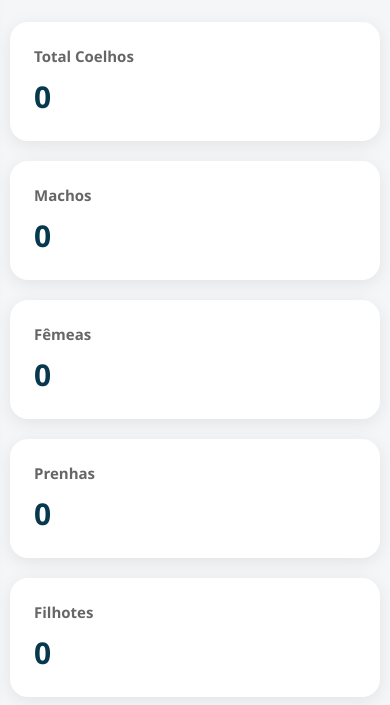
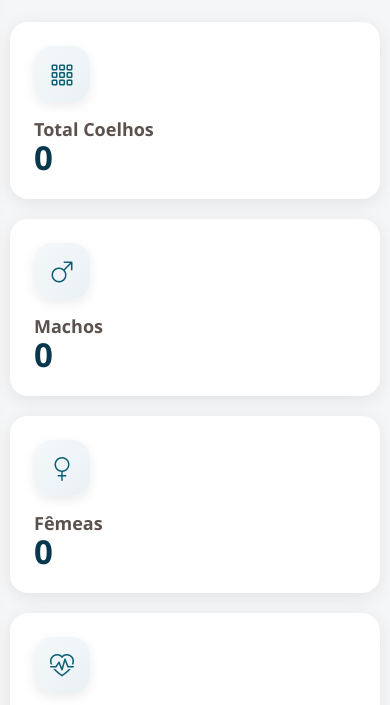
Before and after one commit to kauanzxzx/vincent-criatorio, a plain HTML site: page frontend/index.html in a window 390 px wide. Shown: the part 121-826 px from the top of the page. Drawn offline with nearby package versions, Linux system fonts and the light colour scheme; no server answers.

Commit message:
Adiciona icones nos cards

```diff
--- a/frontend/css/style.css
+++ b/frontend/css/style.css
@@ -638,6 +638,30 @@ td[data-label="Ações"]::before{
         margin-left:0;
         padding-top:75px;
     }
+
+    .card h3{
+
+        margin:0;
+
+        font-size:18px;
+
+        color:#5b524d;
+
+        font-weight:600;
+
+    }
+
+    .card span{
+
+        font-size:33px;
+
+        font-weight:700;
+
+        color:#07384D;
+
+        line-height:1;
+
+    }
 }
 
 @media(max-width:900px){
@@ -725,3 +749,49 @@ td[data-label="Ações"]::before{
     opacity:.9;
 
 }
+
+.card-icon{
+
+    width:56px;
+
+    height:56px;
+
+    display:flex;
+
+    align-items:center;
+
+    justify-content:center;
+
+    margin-bottom:15px;
+
+    border-radius:18px;
+
+    background:
+    linear-gradient(
+        135deg,
+        #f5f8fa,
+        #e9f1f5
+    );
+
+    box-shadow:
+    0 4px 12px
+    rgba(0,0,0,.08);
+
+}
+
+.card-icon i{
+
+    font-size:24px;
+
+    color:#0b5d73;
+
+}
+
+.card:hover .card-icon{
+
+    transform:
+    translateY(-2px);
+
+    transition:.25s;
+
+}
--- a/frontend/index.html
+++ b/frontend/index.html
@@ -11,6 +11,9 @@
 <link rel="stylesheet" href="css/style.css">
 
 <link rel="icon" href="/favicon.ico">
+
+<link rel="stylesheet"
+href="https://cdn.jsdelivr.net/npm/bootstrap-icons@1.11.3/font/bootstrap-icons.min.css">
 
 </head>
 
@@ -49,26 +52,41 @@ onclick="abrirMenu()">
     <div class="cards">
 
         <div class="card">
+            <div class="card-icon">
+            <i class="bi bi-grid-3x3-gap"></i>
+        </div>
             <h3>Total Coelhos</h3>
             <span id="totalCoelhos">0</span>
         </div>
 
         <div class="card">
+            <div class="card-icon">
+            <i class="bi bi-gender-male"></i>
+        </div>
             <h3>Machos</h3>
             <span id="machos">0</span>
         </div>
 
         <div class="card">
+            <div class="card-icon">
+            <i class="bi bi-gender-female"></i>
+        </div>
             <h3>Fêmeas</h3>
             <span id="femeas">0</span>
         </div>
 
         <div class="card">
+            <div class="card-icon">
+            <i class="bi bi-heart-pulse"></i>
+        </div>
             <h3>Prenhas</h3>
             <span id="prenhas">0</span>
         </div>
 
         <div class="card">
+            <div class="card-icon">
+            <i class="bi bi-balloon-heart"></i>
+        </div>
             <h3>Filhotes</h3>
             <span id="filhotes">0</span>
         </div>
@@ -78,16 +96,25 @@ onclick="abrirMenu()">
     <div class="cards-financeiro">
 
         <div class="card-fin">
+            <div class="card-icon">
+            <i class="bi bi-cash-coin"></i>
+        </div>
             <h3>Entradas</h3>
             <span id="entradas">R$ 0,00</span>
         </div>
 
         <div class="card-fin">
+            <div class="card-icon">
+            <i class="bi bi-wallet2"></i>
+        </div>
             <h3>Saídas</h3>
             <span id="saidas">R$ 0,00</span>
         </div>
 
         <div class="card-fin">
+            <div class="card-icon">
+            <i class="bi bi-bank"></i>
+        </div>
             <h3>Saldo Atual</h3>
             <span id="saldo">R$ 0,00</span>
         </div>
```
Also changed, not shown: frontend/alertas.html (+6 -0 lines), frontend/coelhos.html (+15 -1 lines), frontend/cruzamentos.html (+15 -0 lines), frontend/financeiro.html (+12 -0 lines), frontend/ninhadas.html (+15 -0 lines), frontend/pesagens.html (+12 -0 lines).
